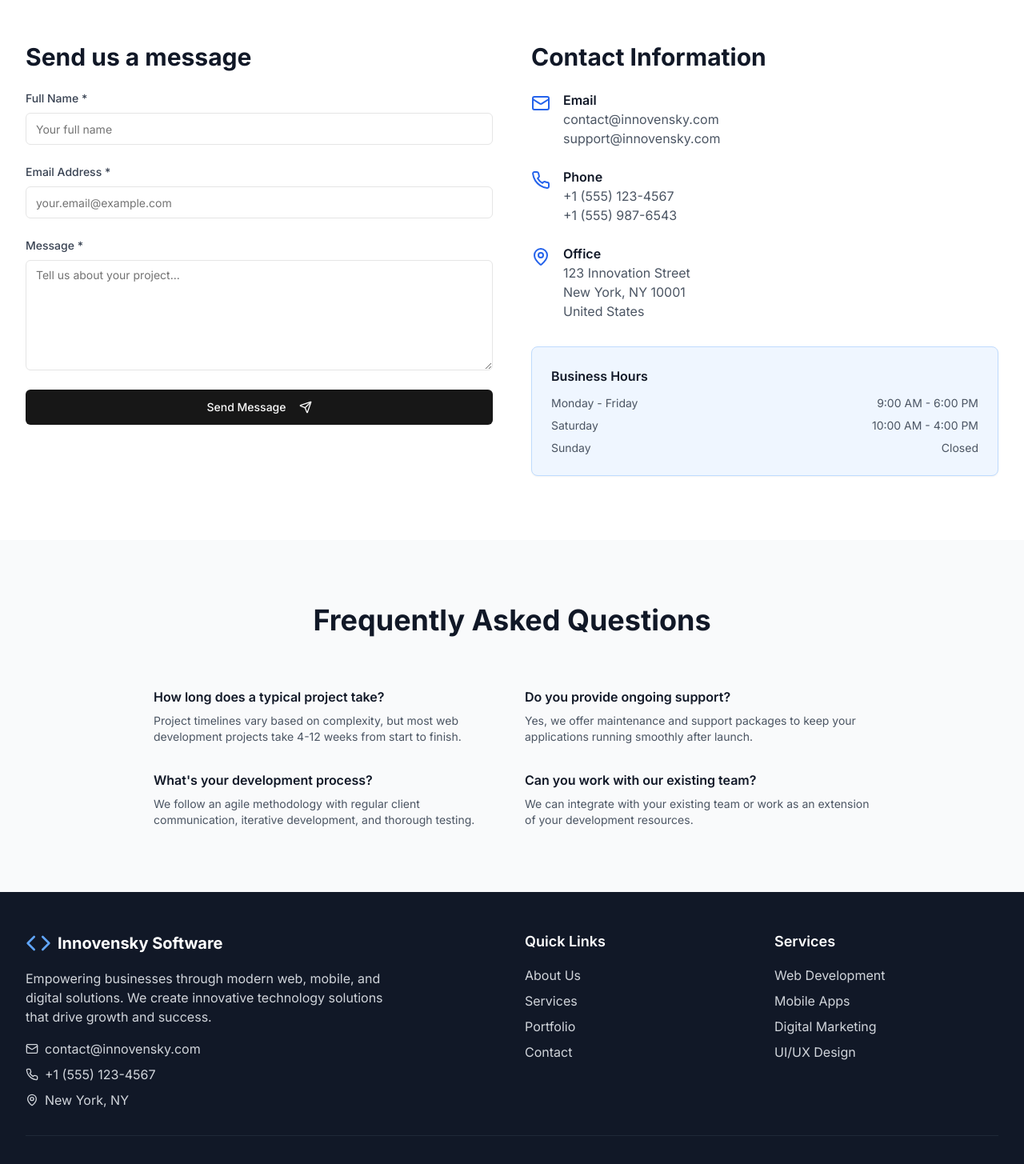
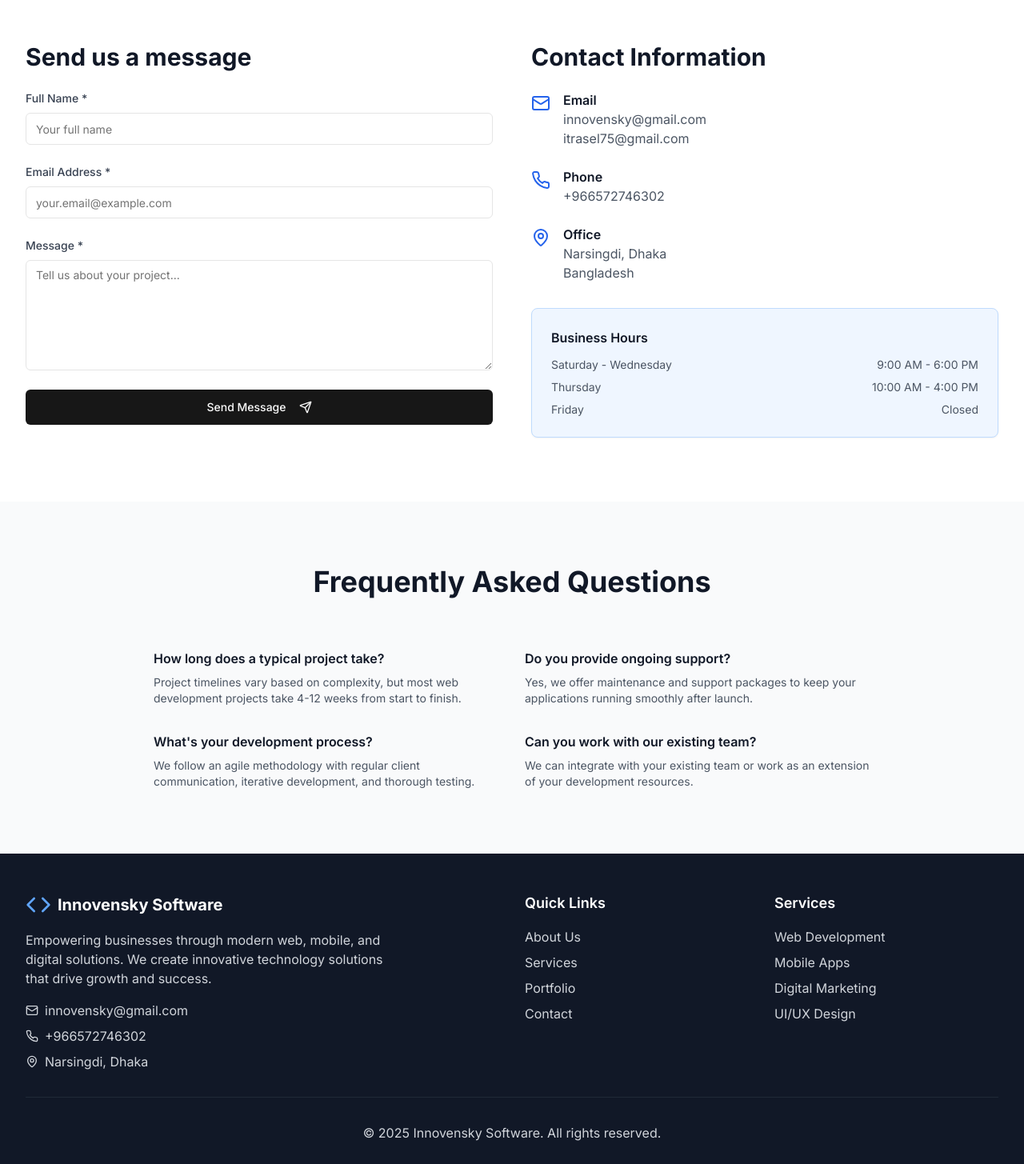
Before and after one commit to raselahmedweb/innovensky-c0, a Next.js app: page /contact in a window 1280 px wide. Shown: the part 380-1835 px from the top of the page at 80% size. Built offline with nearby package versions, Linux system fonts and the light colour scheme.

Commit message:
Address update

```diff
--- a/app/contact/page.tsx
+++ b/app/contact/page.tsx
@@ -160,8 +160,8 @@ export default function ContactPage() {
                   <Mail className="h-6 w-6 text-blue-600 mt-1" />
                   <div>
                     <h3 className="font-semibold text-gray-900">Email</h3>
-                    <p className="text-gray-600">contact@innovensky.com</p>
-                    <p className="text-gray-600">support@innovensky.com</p>
+                    <p className="text-gray-600">innovensky@gmail.com</p>
+                    <p className="text-gray-600">itrasel75@gmail.com</p>
                   </div>
                 </div>
 
@@ -169,8 +169,7 @@ export default function ContactPage() {
                   <Phone className="h-6 w-6 text-blue-600 mt-1" />
                   <div>
                     <h3 className="font-semibold text-gray-900">Phone</h3>
-                    <p className="text-gray-600">+1 (555) 123-4567</p>
-                    <p className="text-gray-600">+1 (555) 987-6543</p>
+                    <p className="text-gray-600">+966572746302</p>
                   </div>
                 </div>
 
@@ -179,11 +178,9 @@ export default function ContactPage() {
                   <div>
                     <h3 className="font-semibold text-gray-900">Office</h3>
                     <p className="text-gray-600">
-                      123 Innovation Street
+                      Narsingdi, Dhaka
                       <br />
-                      New York, NY 10001
-                      <br />
-                      United States
+                      Bangladesh
                     </p>
                   </div>
                 </div>
@@ -194,15 +191,15 @@ export default function ContactPage() {
                   <h3 className="font-semibold text-gray-900 mb-3">Business Hours</h3>
                   <div className="space-y-2 text-sm text-gray-600">
                     <div className="flex justify-between">
-                      <span>Monday - Friday</span>
+                      <span>Saturday - Wednesday</span>
                       <span>9:00 AM - 6:00 PM</span>
                     </div>
                     <div className="flex justify-between">
-                      <span>Saturday</span>
+                      <span>Thursday</span>
                       <span>10:00 AM - 4:00 PM</span>
                     </div>
                     <div className="flex justify-between">
-                      <span>Sunday</span>
+                      <span>Friday</span>
                       <span>Closed</span>
                     </div>
                   </div>
--- a/app/layout.tsx
+++ b/app/layout.tsx
@@ -9,7 +9,6 @@ const inter = Inter({ subsets: ["latin"] })
 export const metadata: Metadata = {
   title: "Innovensky Software - Modern IT Solutions",
   description: "Empowering businesses through modern web, mobile, and digital solutions.",
-    generator: 'v0.dev'
 }
 
 export default function RootLayout({
--- a/components/footer.tsx
+++ b/components/footer.tsx
@@ -19,15 +19,15 @@ export function Footer() {
             <div className="space-y-2">
               <div className="flex items-center space-x-2 text-gray-300">
                 <Mail className="h-4 w-4" />
-                <span>contact@innovensky.com</span>
+                <span>innovensky@gmail.com</span>
               </div>
               <div className="flex items-center space-x-2 text-gray-300">
                 <Phone className="h-4 w-4" />
-                <span>+1 (555) 123-4567</span>
+                <span>+966572746302</span>
               </div>
               <div className="flex items-center space-x-2 text-gray-300">
                 <MapPin className="h-4 w-4" />
-                <span>New York, NY</span>
+                <span>Narsingdi, Dhaka</span>
               </div>
             </div>
           </div>
```
Also changed, not shown: 1 other file (tests, documents, lock files or other folders).
